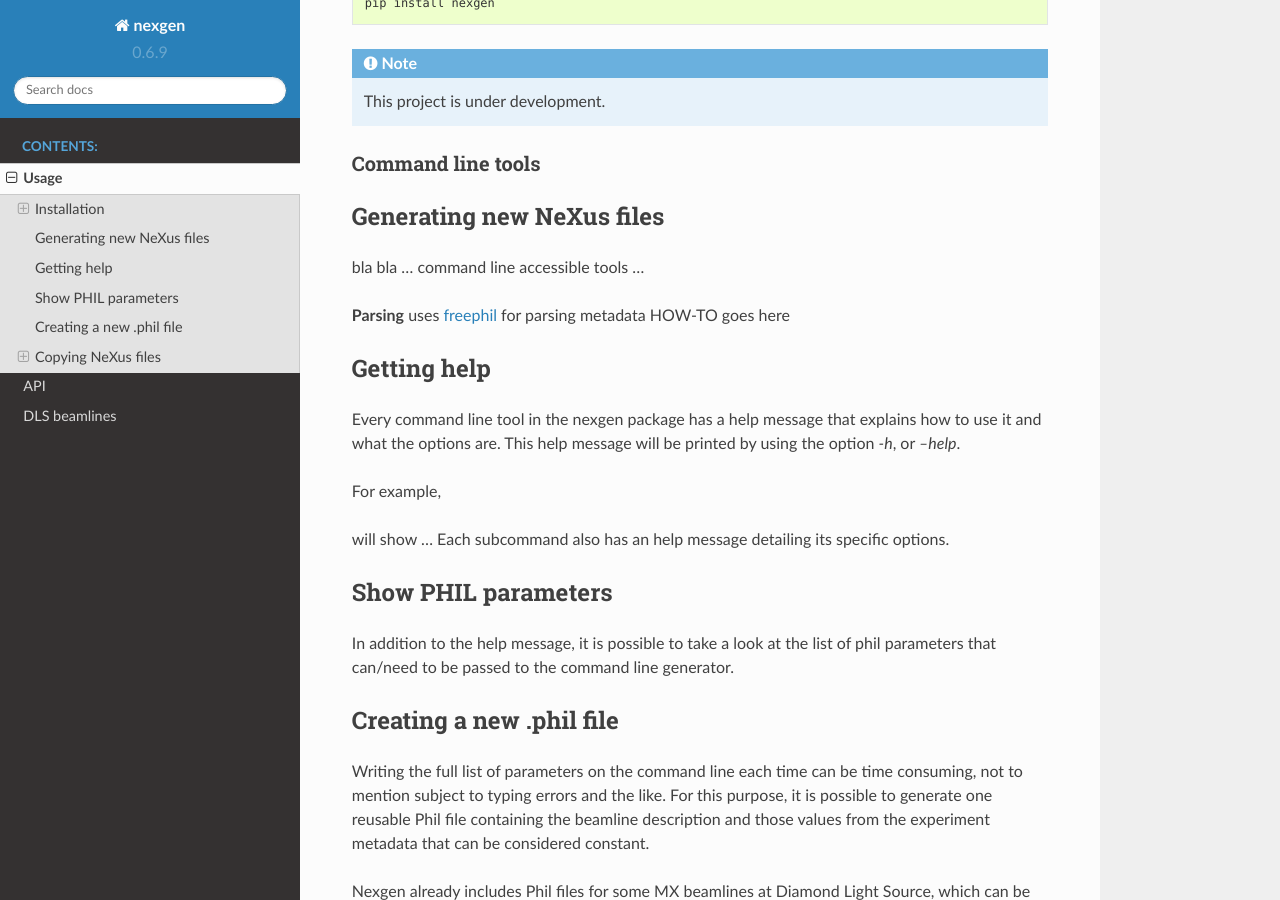
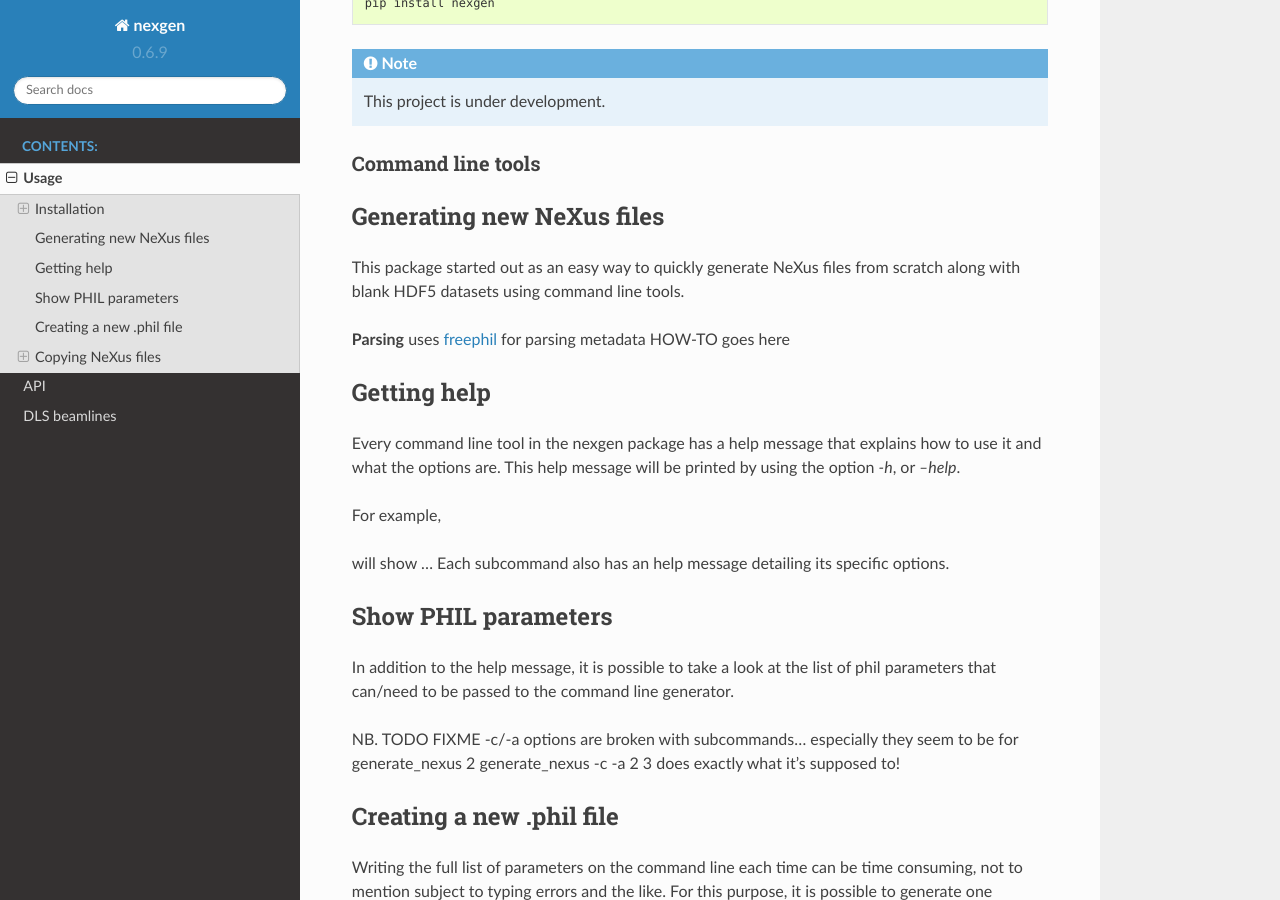
Before and after one commit to DiamondLightSource/nexgen, a Sphinx documentation site: the page built from docs/usage.rst, in a window 1280 px wide and 900 px high, scrolled down 402 px. Built offline with Sphinx 7.4.7 and the Read the Docs theme 2.0.0, drawn with Linux system fonts in a browser that asks for light colours.

```diff
--- a/docs/usage.rst
+++ b/docs/usage.rst
@@ -26,7 +26,7 @@ Command line tools
 Generating new NeXus files
 --------------------------
 
-bla bla ... command line accessible tools ...
+This package started out as an easy way to quickly generate NeXus files from scratch along with blank HDF5 datasets using command line tools.
 
 
 **Parsing**
@@ -44,17 +44,21 @@ For example,
 .. code-block:: console
     generate_nexus -h
 
+.. code-block:: console
+    copy_nexus --help
+
 will show ...
 Each subcommand also has an help message detailing its specific options.
 
-.. code-block:: console
-    copy_nexus --help
+
 
 
 Show PHIL parameters
 --------------------
 In addition to the help message, it is possible to take a look at the list of phil parameters that can/need to be passed to the command line generator.
 
+NB. TODO FIXME -c/-a options are broken with subcommands... especially they seem to be for generate_nexus 2
+generate_nexus -c -a 2 3 does exactly what it's supposed to!
 
 Creating a new .phil file
 -------------------------
```
Also changed, not shown: docs/api.rst (+3 -7 lines).
